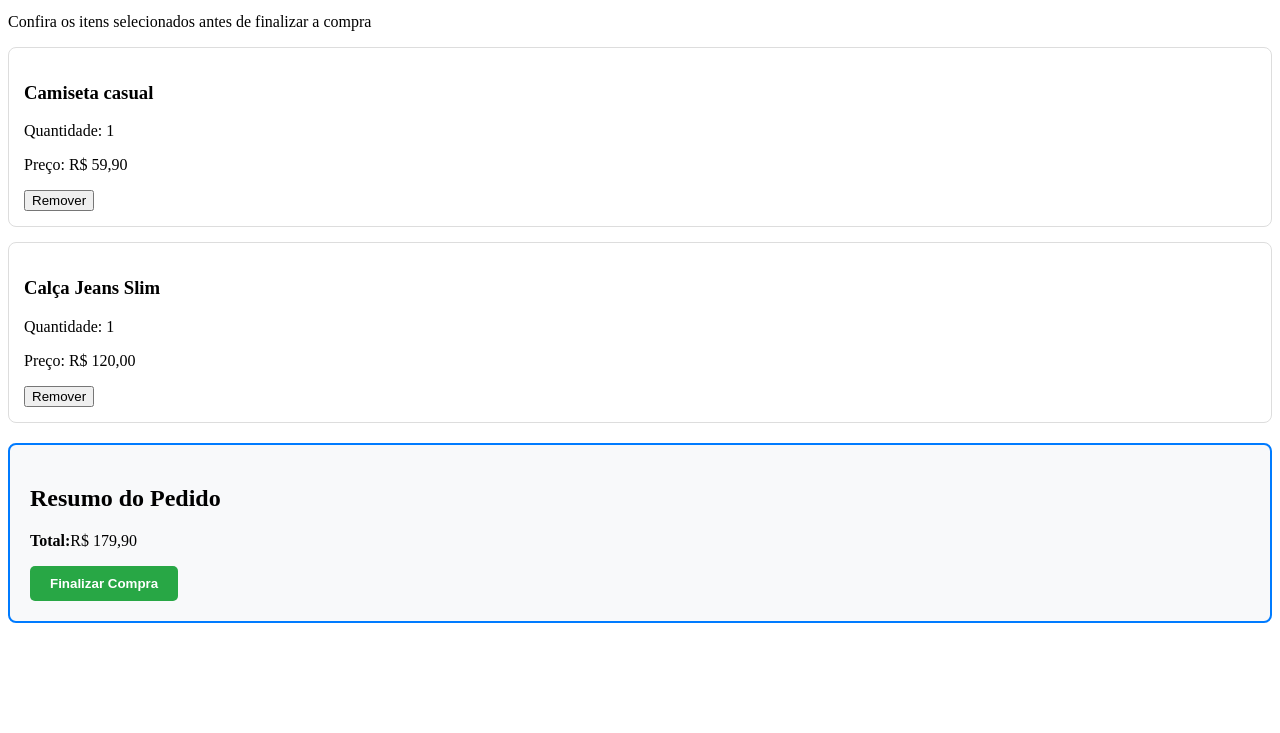
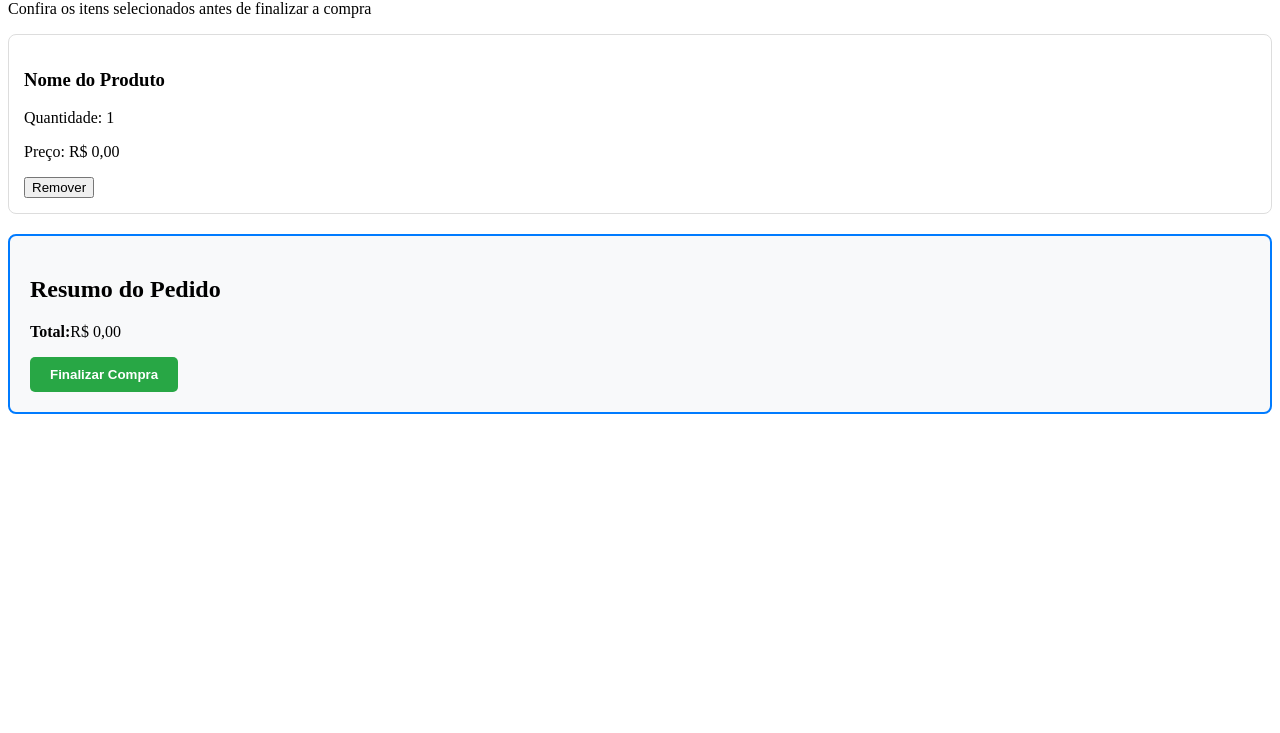
Before and after one commit to trsscaramella-dotcom/ecommerce-roupas-equipe, a plain HTML site: page carrinho.html in a window 1280 px wide. Shown: the part 67-800 px from the top of the page. Drawn offline with Linux system fonts and the light colour scheme.

Commit message:
ajustei estrutura do carrinho e css

```diff
--- a/carrinho.html
+++ b/carrinho.html
@@ -10,6 +10,7 @@
   <link rel="stylesheet" href="css/layout.css">
   <link rel="stylesheet" href="css/liquid-glass.css">
   <link rel="stylesheet" href="css/animations.css">
+  <link rel="stylesheet" href="css/carrinho.css">
 </head>
 
 <body>
@@ -19,31 +20,25 @@
   </header>
 
   <main class="site-main">
-    <h1>Seu Carrinho de Compras</h1>
-    <p>Confira os itens selecionados antes de finalizar a compra</p>
+
     <aside class="column column-left" aria-label="Coluna lateral esquerda"></aside>
 
     <section class="column column-center" aria-label="Conteúdo do carrinho">
+      <h1>Seu Carrinho de Compras</h1>
+    <p>Confira os itens selecionados antes de finalizar a compra</p>
        <!-- Lista dos itens do carrinho -->
         <div class= "carrinho-itens">
           <article class= "item-carrinho">
-            <h3>Camiseta casual</h3>
+            <h3>Nome do Produto</h3>
             <p>Quantidade: 1</p>
-            <p>Preço: R$ 59,90</p>
+            <p>Preço: R$ 0,00</p>
             <button type="button">Remover</button>
           </article>
 
-          <article class="item-carrinho">
-            <h3>Calça Jeans Slim</h3>
-            <p>Quantidade: 1</p>
-            <p>Preço: R$ 120,00</p>
-            <button type="button">Remover</button>
-            </article>
-        </div>
-        <!-- Resumo do valor total e botão de compra -->
+                 <!-- Resumo do valor total e botão de compra -->
          <div class="carrinho-resumo">
           <h2>Resumo do Pedido</h2>
-          <p><strong>Total:</strong>R$ 179,90</p>
+          <p><strong>Total:</strong>R$ 0,00</p>
           <button type="button"> Finalizar Compra</button>
          </div>
     </section>
--- /dev/null
+++ b/css/carrinho.css
@@ -0,0 +1,26 @@
+.item-carrinho {
+    border: 1px solid #ddd;
+    border-radius: 8px;
+    padding: 15px;
+    margin-bottom: 15px;
+    background-color: #ffffff;
+}
+
+.carrinho-resumo {
+    border: 2px solid #007bff;
+    border-radius: 8px;
+    padding: 20px;
+    background-color: #f8f9fa;
+    margin-top: 20px;
+}
+
+.carrinho-resumo button {
+    background-color: #28a745;
+    color: white;
+    padding: 10px 20px;
+    border: none;
+    border-radius: 5px;
+    font-weight: bold;
+    cursor: pointer;
+
+}
--- a/css/global.css
+++ b/css/global.css
@@ -17,30 +17,3 @@ algumas regras de acessibilidade
 Se o estilo serve só pra uma página ou componente específico, melhor não jogar aqui.
 */
 /* --- ESTILOS DO CARRINHO --- */
-
-.item-carrinho {
-    border: 1px solid #ddd;
-    border-radius: 8px;
-    padding: 15px;
-    margin-bottom: 15px;
-    background-color: #ffffff;
-}
-
-.carrinho-resumo {
-    border: 2px solid #007bff;
-    border-radius: 8px;
-    padding: 20px;
-    background-color: #f8f9fa;
-    margin-top: 20px;
-}
-
-.carrinho-resumo button {
-    background-color: #28a745;
-    color: white;
-    padding: 10px 20px;
-    border: none;
-    border-radius: 5px;
-    font-weight: bold;
-    cursor: pointer;
-
-}
```
